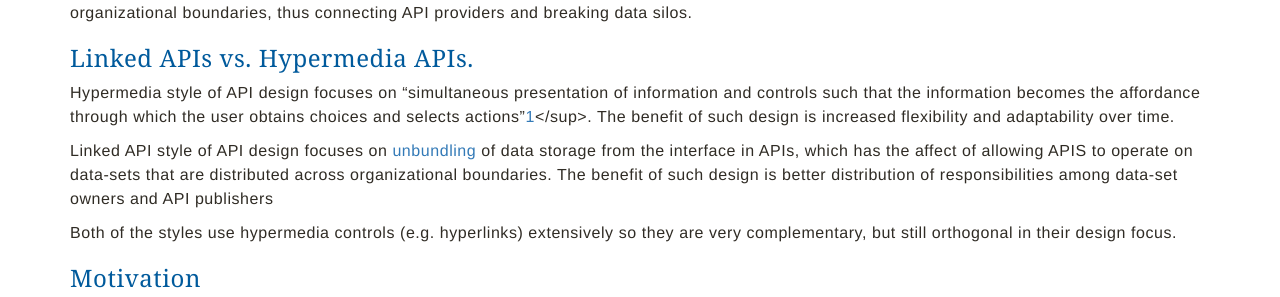
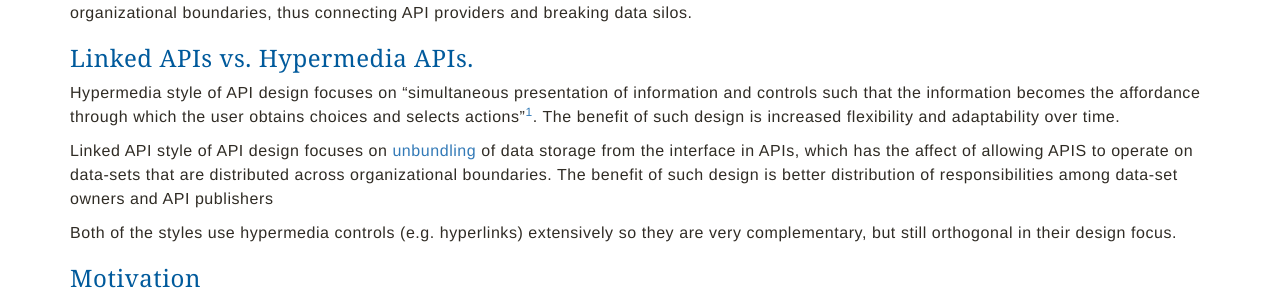
Before and after one commit to inadarei/linkedapis, a Jekyll site: the page built from index.md, in a window 1280 px wide and 900 px high. Shown: the part 181-478 px from the top of the window. Built offline with Jekyll 4.4.1, drawn with Linux system fonts in a browser that asks for light colours; nearby versions of some CDN libraries; Markdown is read by kramdown in place of the engine named in the settings; some of the changed text lies outside the part shown.

```diff
--- a/index.md
+++ b/index.md
@@ -11,7 +11,7 @@ The benefit of using URLs is that we can deterministically fetch an entity repre
 
 ### Linked APIs vs. Hypermedia APIs.
 
-Hypermedia style of API design focuses on "simultaneous presentation of information and controls such that the information becomes the affordance through which the user obtains choices and selects actions"<a href="#fn1" id="ref1">1</a></sup>. The benefit of such design is increased flexibility and adaptability over time.
+Hypermedia style of API design focuses on "simultaneous presentation of information and controls such that the information becomes the affordance through which the user obtains choices and selects actions"<sup><a href="#fn1" id="ref1">1</a></sup>. The benefit of such design is increased flexibility and adaptability over time.
 
 Linked API style of API design focuses on [unbundling](http://www.vox.com/2014/6/24/5840248/the-powerful-economic-principle-behind-yo) of data storage from the interface in APIs, which has the affect of allowing APIS to operate on data-sets that are distributed across organizational boundaries. The benefit of such design is better distribution of responsibilities among data-set owners and API publishers
 
```
Also changed, not shown: other parts of index.md (+3 -1 lines).
